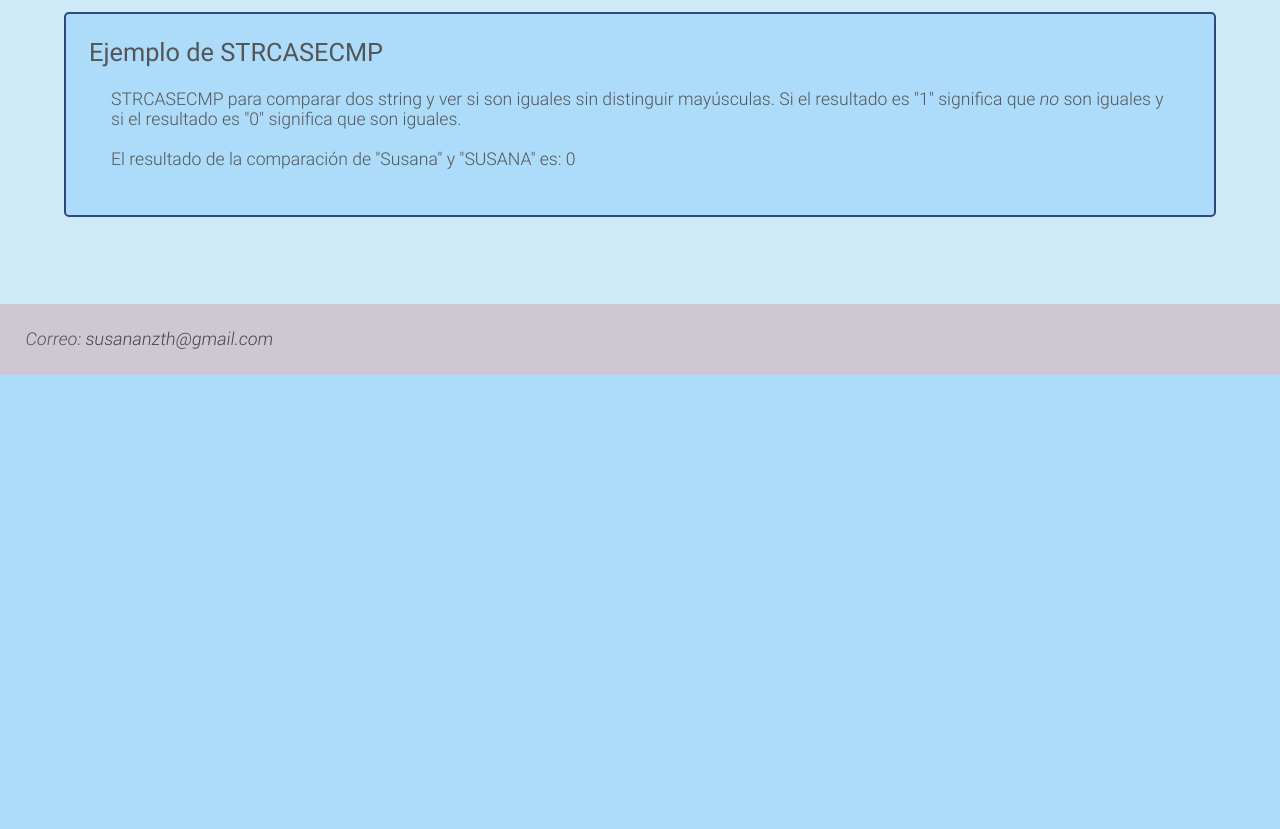
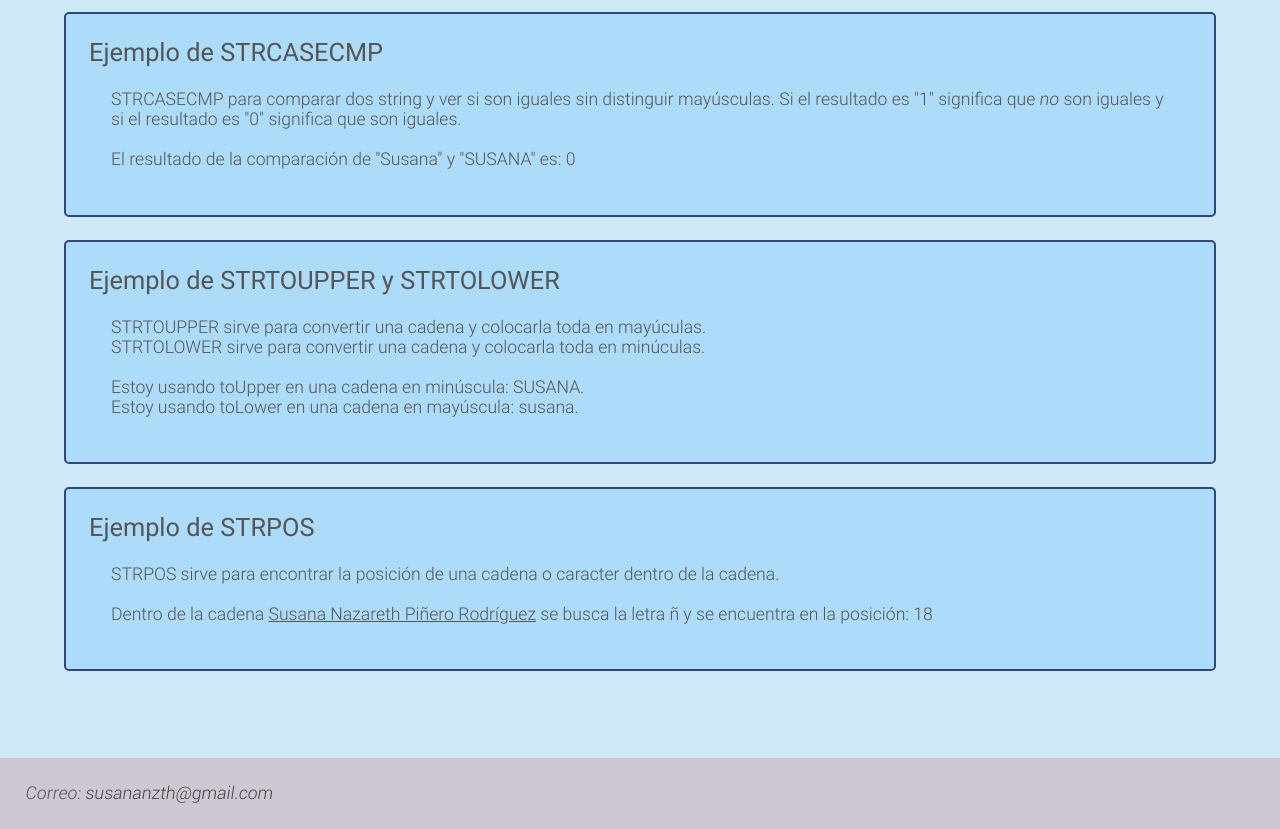
Before and after one commit to susananzth/MyGuide, a PHP site: page /php/php-string.php in a window 1280 px wide. Shown: the part 1714-2543 px from the top of the page. Before the commit the page ends 2089 px from the top, so only its background shows below. Run offline with PHP 8.4, Linux system fonts and the light colour scheme.

Commit message:
Añadiendo ejemplos de string

```diff
--- a/css/style.css
+++ b/css/style.css
@@ -128,7 +128,7 @@ a:hover { text-decoration: underline #b700ad}
 a.btn { background: linear-gradient(45deg, rgba(255,184,115,0.65) 0%,
                                            rgba(255,124,189,0.65) 50%,
                                            rgba(108,0,153,0.65) 100%);
-    border-radius: 5px; box-shadow: 0px 2px 4px rgba(34,62,66,.25); color: #fff;
+    border-radius: 5px; box-shadow: 0px 2px 4px rgba(34, 62, 66, 0.25); color: #fff;
     font-size: 18px; letter-spacing: 1px; padding: 16px 32px; text-decoration: none;
     margin: 10px 5px !important; display: inline-block;
     text-transform: uppercase; -webkit-transition: box-shadow 0.5s ease;
--- a/php-directory.php
+++ b/php-directory.php
@@ -12,7 +12,7 @@ include "partials/nav.php";
                 <li><a href="php/php-string.php">String</a></li>
                 <li><a href="php/php-flows.php">Control de flujos</a></li>
                 <li><a href="php/php-array.php">Array</a></li>
-                <li><a href="php/php-ciclos.php">Ciclos</a></li>
+                <li><a href="php/php-forms.php">Forms</a></li>
             </ul>
         </div>
         <div id="tips" class="padd2">
--- a/php/functions/functions-string.php
+++ b/php/functions/functions-string.php
@@ -77,6 +77,18 @@
             $comparate = strcasecmp($combine3, $combine4);
     }
 
+    function exampleStrtoUpperLower(){
+        echo 'Estoy usando toUpper en una cadena en minúscula: ' . strtoupper('susana.');
+        echo "<br>";
+        echo 'Estoy usando toLower en una cadena en mayúscula: ' . strtolower('SuSanA.');
+    }
+
+    function exampleStrpos(){
+        $posicion = "Susana Nazareth Piñero Rodríguez";
+        echo 'Dentro de la cadena <u>' . $posicion . '</u> se busca la letra ñ  y
+        se encuentra en la posición: ' . strpos($posicion, 'ñ');
+    }
+
 /**
  * Created by PhpStorm.
  * User: Susana
--- a/php/php-string.php
+++ b/php/php-string.php
@@ -65,6 +65,28 @@ include "functions/functions-string.php";
                 ?>
             </div>
         </div>
+        <div class="padd2 exam-php">
+            <h6>Ejemplo de STRTOUPPER y STRTOLOWER</h6>
+            <div class="padd2">
+                <p>STRTOUPPER sirve para convertir una cadena y colocarla toda en mayúculas.</p>
+                <p>STRTOLOWER sirve para convertir una cadena y colocarla toda en minúculas.</p>
+                <br>
+                <?php
+                exampleStrtoUpperLower();
+                ?>
+            </div>
+        </div>
+        <div class="padd2 exam-php">
+            <h6>Ejemplo de STRPOS</h6>
+            <div class="padd2">
+                <p>STRPOS sirve para encontrar la posición de una cadena o caracter dentro de
+                    la cadena.</p>
+                <br>
+                <?php
+                exampleStrpos();
+                ?>
+            </div>
+        </div>
 
     </section>
 
```
Also changed, not shown: php/functions/functions-ciclos.php (deleted, +0 -10 lines), php/functions/functions-forms.php (added, +24 -0 lines), php/php-forms.php (renamed from php/php-ciclos.php, +9 -2 lines).
